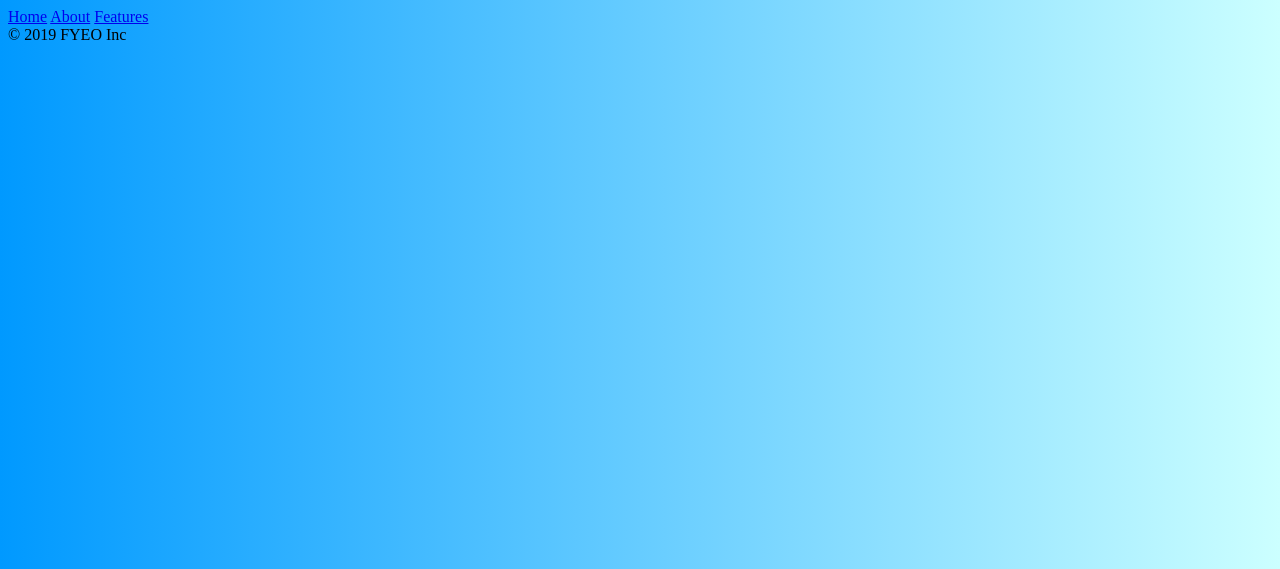
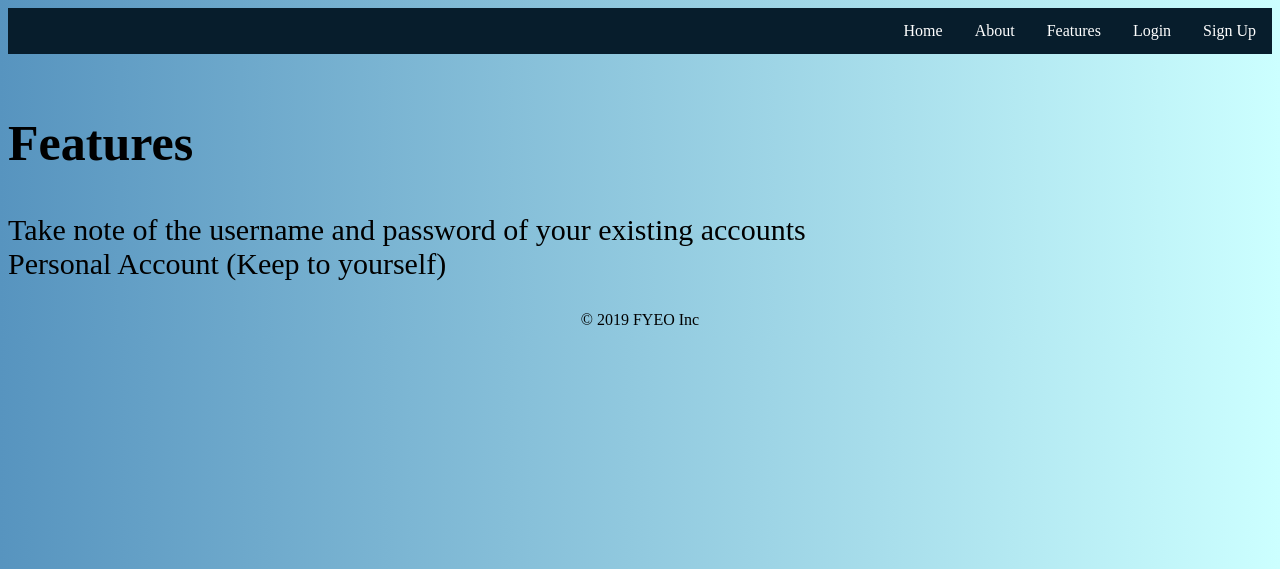
Before and after one commit to squeaky1273/FYEO_v1, a Python web app: template templates/features.html in a window 1280 px wide. Shown: the top 569 px of the page. Run offline with Jinja, Linux system fonts and the light colour scheme; the template is opened without the code that fills it, so the values that code supplies are empty.

Commit message:
added styling to signup and login

```diff
--- a/templates/features.html
+++ b/templates/features.html
@@ -14,18 +14,25 @@
 <body>
 
 <!-- NAVBAR -->
-<nav class="navbar navbar-expand navbar-dark bg-dark">
-    <a class="navbar-brand" href="#"></a>
-    <div class="navbar-nav">
-        <a class="nav-item nav-link" href="index.html">Home</a>
-        <a class="nav-item nav-link" href="about.html">About</a>
-        <a class="nav-item nav-link" href="features.html">Features</a>
-    </div>
-</nav>
-
+<ul>
+    <li style="float:right"><a href="signup.html">Sign Up</a></li>
+    <li style="float:right"><a href="login.html">Login</a></li>
+    <li style="float:right"><a href="features.html">Features</a></li>
+    <li style="float:right"><a href="about.html">About</a></li>
+    <li style="float:right"><a href="index.html">Home</a></li>
+</ul>
+<br>
+<h2>Features</h2>
+<p>
+    Take note of the username and password
+    of your existing accounts
+    <br>
+    Personal Account
+    (Keep to yourself)
+</p>
 </body>
 </html>
 <!-- FOOTER -->
 <div class="bg-secondary p-5 text-white">
-    &copy; 2019 FYEO Inc
+    <center>&copy; 2019 FYEO Inc</center>
 </div>
--- a/templates/static/styles.css
+++ b/templates/static/styles.css
@@ -1,3 +1,68 @@
 body {
-    background: linear-gradient(to right, #0099ff 0%, #ccffff 100%);
+  background: linear-gradient(to right,  #5794bf
+  0%, #ccffff 100%);
 }
+
+h1 {
+  font-size: 100px;
+}
+
+h2 {
+  font-size: 50px;
+}
+
+p {
+  font-size: 30px;
+}
+
+ul {
+    list-style-type: none;
+    margin: 0;
+    padding: 0;
+    overflow: hidden;
+    background-color: #071d2c;
+  }
+
+li {
+  float: left;
+}
+
+li a {
+  display: block;
+  color: white;
+  text-align: center;
+  padding: 14px 16px;
+  text-decoration: none;
+}
+
+li a:hover {
+  background-color: #12476d;
+}
+
+form {
+  border: 3px;
+}
+
+input[type=text], input[type=password] {
+  width: 100%;
+  padding: 12px 20px;
+  margin: 8px 0;
+  display: inline-block;
+  border: 1px solid #ccc;
+  box-sizing: border-box;
+}
+
+button {
+  background-color: #12476d;
+  color: white;
+  padding: 14px 20px;
+  margin: 8px 0;
+  border: none;
+  cursor: pointer;
+  width: 100%;
+}
+
+
+button:hover {
+  opacity: 0.8;
+}
```
Also changed, not shown: templates/about.html (+14 -9 lines), templates/index.html (+13 -12 lines), templates/login.html (+39 -0 lines), templates/logout.html (+13 -0 lines), templates/main.html (+13 -0 lines), templates/new.html (+13 -0 lines), templates/signup.html (+43 -0 lines).
